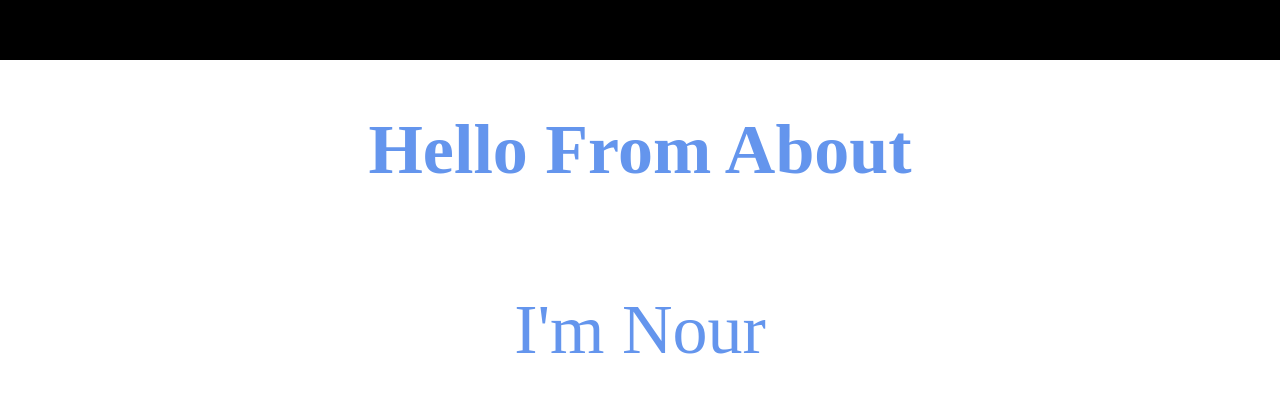
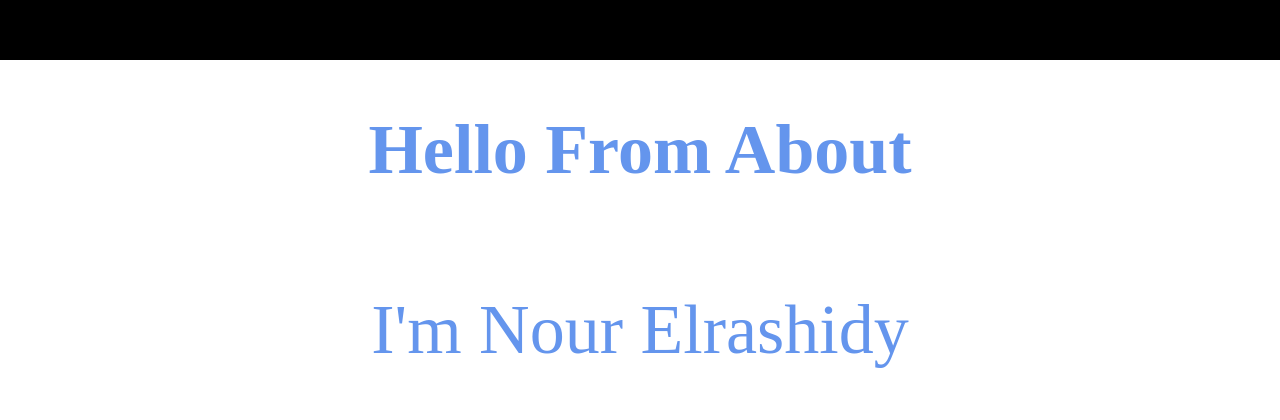
Before and after one commit to nelrashidy/First-Task, a plain HTML site: page index.html in a window 1280 px wide. Shown: the part 740-1160 px from the top of the page. Drawn offline with Linux system fonts and the light colour scheme.

Commit message:
Update index.html
i have updated the name in  About title

```diff
--- a/index.html
+++ b/index.html
@@ -11,7 +11,7 @@
 
 		 <section id="about">
             <h1 class="heading">Hello From About</h1>
-            <div class="heading">I'm Nour</div>
+            <div class="heading">I'm Nour Elrashidy</div>
 
         </section>
 
```
